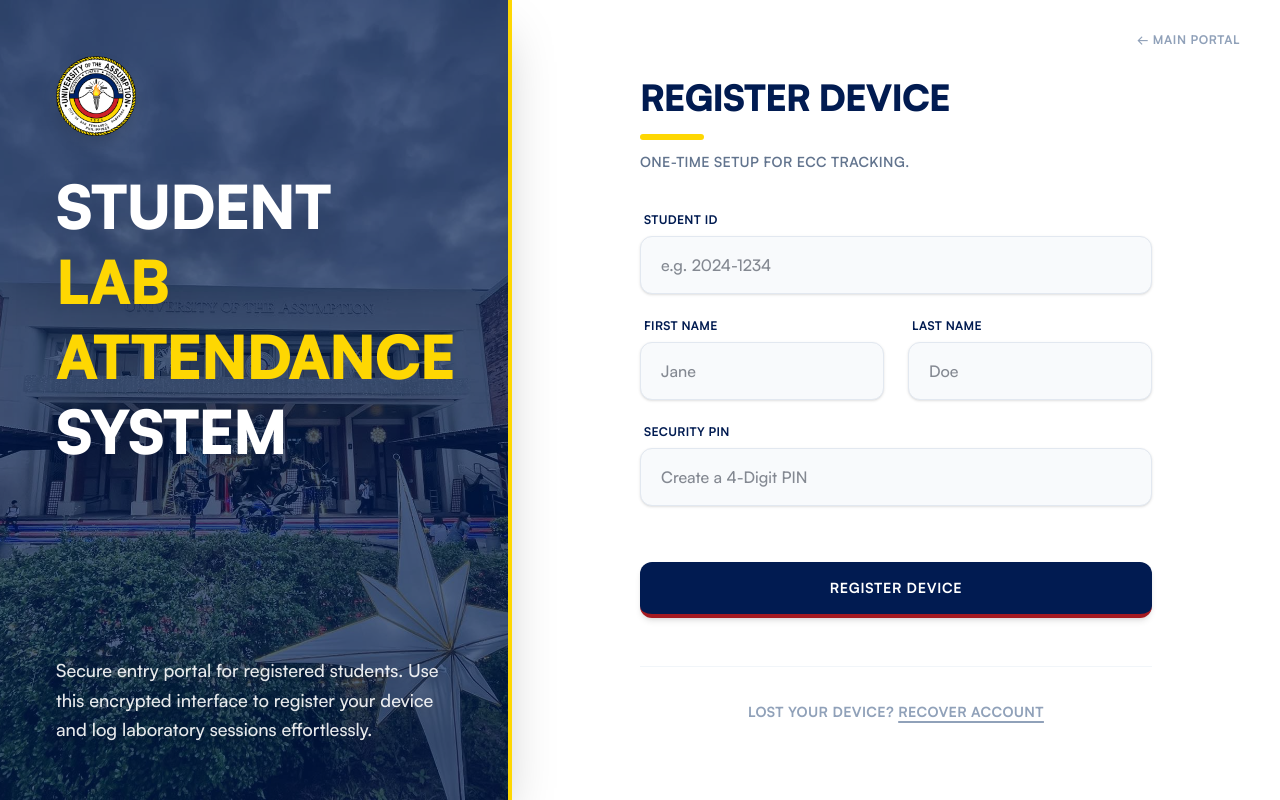
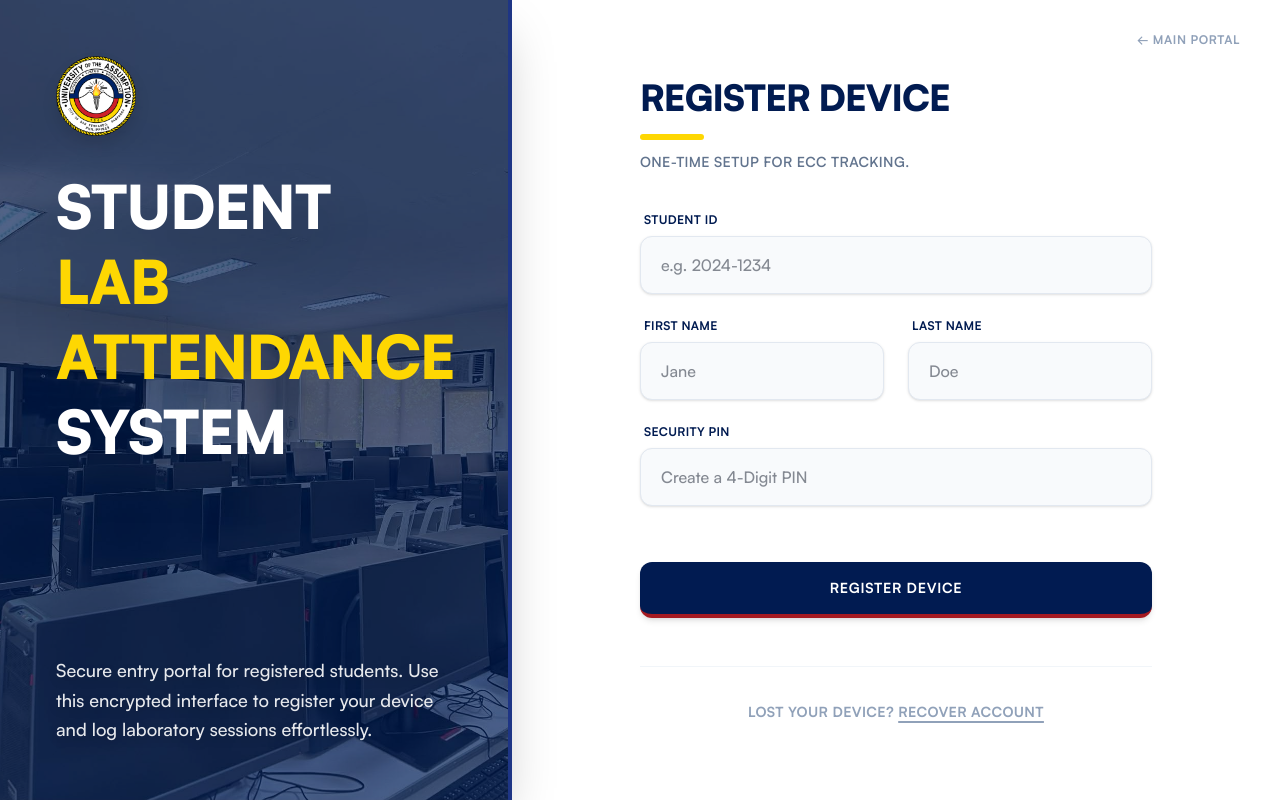
Before and after one commit to JmGarcia30/UA-Lab-Attendance, a Next.js app: page /student in a window 1280 px wide. Built offline with nearby package versions, Linux system fonts and the light colour scheme.

Commit message:
Changed background img

```diff
--- a/app/admin/page.tsx
+++ b/app/admin/page.tsx
@@ -132,7 +132,7 @@ export default function AdminDashboard() {
         <div className="relative w-full lg:w-[40%] min-h-[25vh] lg:min-h-screen bg-[#011B51] flex flex-col justify-center lg:justify-between p-6 sm:p-10 lg:p-14 overflow-hidden shadow-md lg:shadow-2xl z-10 border-b-4 lg:border-b-0 lg:border-r-4 border-[#A51A21] shrink-0">
           <div className="absolute inset-0 z-0 bg-[#011B51]">
             <img
-              src="/lab-background.jpg"
+              src="/labs.jpg"
               alt="UA Background"
               className="w-full h-full object-cover opacity-80"
             />
@@ -169,7 +169,7 @@ export default function AdminDashboard() {
                 <h2 className="text-2xl sm:text-3xl lg:text-4xl font-black text-[#011B51] uppercase tracking-tight">
                   Admin Access
                 </h2>
-                <div className="w-12 lg:w-16 h-1 lg:h-1.5 bg-[#011B51] mt-3 lg:mt-4 mb-2 lg:mb-3 rounded-full mx-auto lg:mx-0"></div>
+                <div className="w-12 lg:w-16 h-1 lg:h-1.5 bg-[#A51A21] mt-3 lg:mt-4 mb-2 lg:mb-3 rounded-full mx-auto lg:mx-0"></div>
                 <p className="text-slate-500 text-xs sm:text-sm font-semibold uppercase tracking-wide">
                   Enter administrative credentials to proceed.
                 </p>
--- a/app/student/page.tsx
+++ b/app/student/page.tsx
@@ -301,10 +301,10 @@ export default function SmartStudentPortal() {
 
   return (
     <main className="min-h-screen w-full flex flex-col lg:flex-row bg-white font-sans">
-      <div className="relative w-full lg:w-[40%] min-h-[25vh] sm:min-h-[30vh] lg:min-h-screen bg-[#011B51] flex flex-col justify-center lg:justify-between p-6 sm:p-10 lg:p-14 overflow-hidden shadow-md lg:shadow-2xl z-10 border-b-4 lg:border-b-0 lg:border-r-4 border-[#FED702] shrink-0">
+      <div className="relative w-full lg:w-[40%] min-h-[25vh] sm:min-h-[30vh] lg:min-h-screen bg-[#011B51] flex flex-col justify-center lg:justify-between p-6 sm:p-10 lg:p-14 overflow-hidden shadow-md lg:shadow-2xl z-10 border-b-4 lg:border-b-0 lg:border-r-4 border-[#1e3585] shrink-0">
         <div className="absolute inset-0 z-0 bg-[#011B51]">
           <img
-            src="/lab-background.jpg"
+            src="/labs.jpg"
             alt="University of the Assumption Laboratory Background"
             className="w-full h-full object-cover opacity-80"
           />
@@ -553,7 +553,7 @@ export default function SmartStudentPortal() {
                 <h2 className="text-2xl sm:text-3xl lg:text-4xl font-black text-[#011B51] uppercase tracking-tight">
                   Log Attendance
                 </h2>
-                <div className="w-12 lg:w-16 h-1 lg:h-1.5 bg-[#FED702] mt-3 lg:mt-4 mb-2 lg:mb-3 rounded-full mx-auto lg:mx-0"></div>
+                <div className="w-12 lg:w-16 h-1 lg:h-1.5 bg-[#1e3585] mt-3 lg:mt-4 mb-2 lg:mb-3 rounded-full mx-auto lg:mx-0"></div>
                 <p className="text-slate-500 text-xs sm:text-sm font-semibold uppercase tracking-wide">
                   Select your current facility.
                 </p>
--- a/app/teacher/page.tsx
+++ b/app/teacher/page.tsx
@@ -152,7 +152,7 @@ export default function TeacherDashboard() {
       <main className="min-h-screen w-full flex flex-col lg:flex-row bg-white overflow-hidden font-sans">
         <div className="relative w-full lg:w-[40%] min-h-[25vh] lg:min-h-screen bg-[#011B51] flex flex-col justify-center lg:justify-between p-6 sm:p-10 lg:p-14 overflow-hidden shadow-md lg:shadow-2xl z-10 border-b-4 lg:border-b-0 lg:border-r-4 border-[#FED702] shrink-0">
           <div className="absolute inset-0 z-0 bg-[#011B51]">
-            <img src="/lab-background.jpg" alt="UA Background" className="w-full h-full object-cover opacity-80" />
+            <img src="/labs.jpg" alt="UA Background" className="w-full h-full object-cover opacity-80" />
             <div className="absolute inset-0 bg-[#011B51]/75"></div>
           </div>
           <div className="relative z-10 flex flex-col h-full">
```
Also changed, not shown: public/labs.jpg (added).
